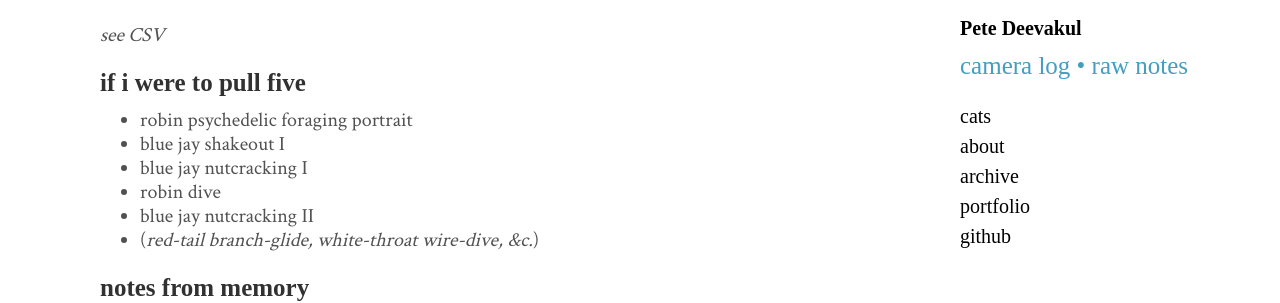
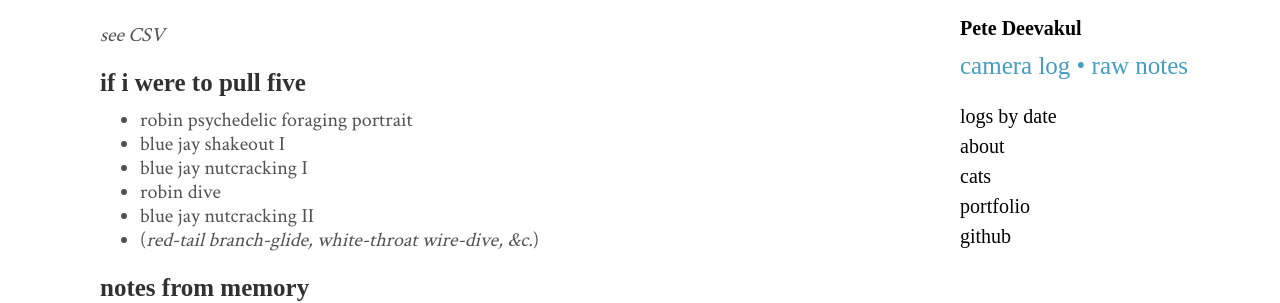
Before and after one commit to universe-7/camera-log, a Jekyll site: the page built from index.html, in a window 1280 px wide. Shown: the part 609-912 px from the top of the page. Built offline with Jekyll 4.4.1, drawn with Linux system fonts in a browser that asks for light colours; some web fonts are replaced; the list of posts is cut into pages by our own code.

Commit message:
update sidebar links

```diff
--- a/_includes/sidebar.html
+++ b/_includes/sidebar.html
@@ -11,9 +11,9 @@
 
     <nav class="sidebar-nav">
 <!---       <a class="sidebar-nav-item{% if page.url == site.baseurl %} active{% endif %}" href="{{ site.baseurl }}">home</a>-->
-      <a class="sidebar-nav-item" href="/tags/">cats</a>
-      <a class="sidebar-nav-item" href="/about/">about</a>
-      <a class="sidebar-nav-item" href="/archive/">archive</a>
+      <a class="sidebar-nav-item" href="/camera-log/archive/">logs by date</a>
+      <a class="sidebar-nav-item" href="/camera-log/about/">about</a>
+      <a class="sidebar-nav-item" href="/camera-log/tags/">cats</a>
       <a class="sidebar-nav-item" href="http://pdpd.org" target="_blank">portfolio</a>
 
 <!---      {% comment %}
```
